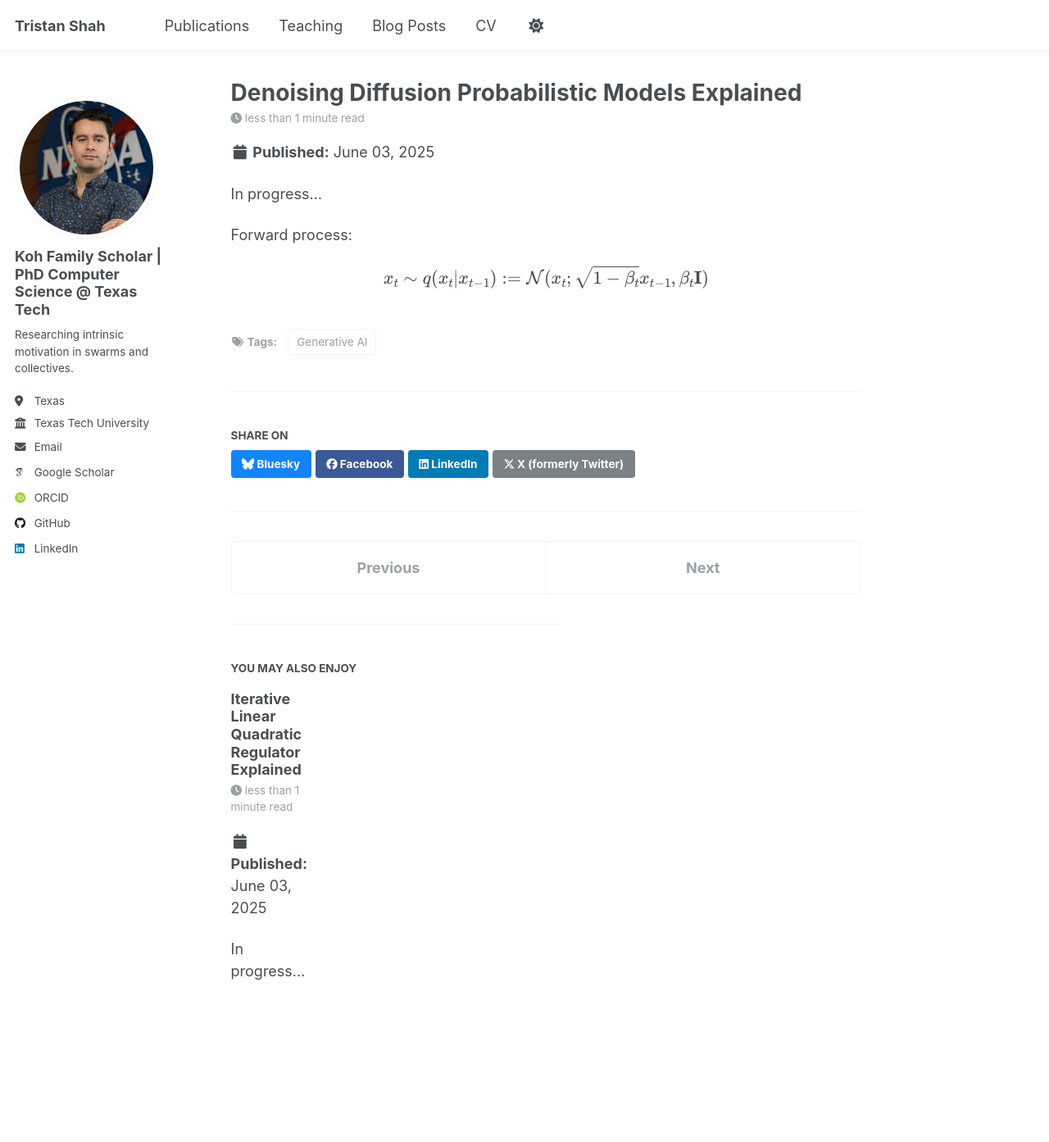
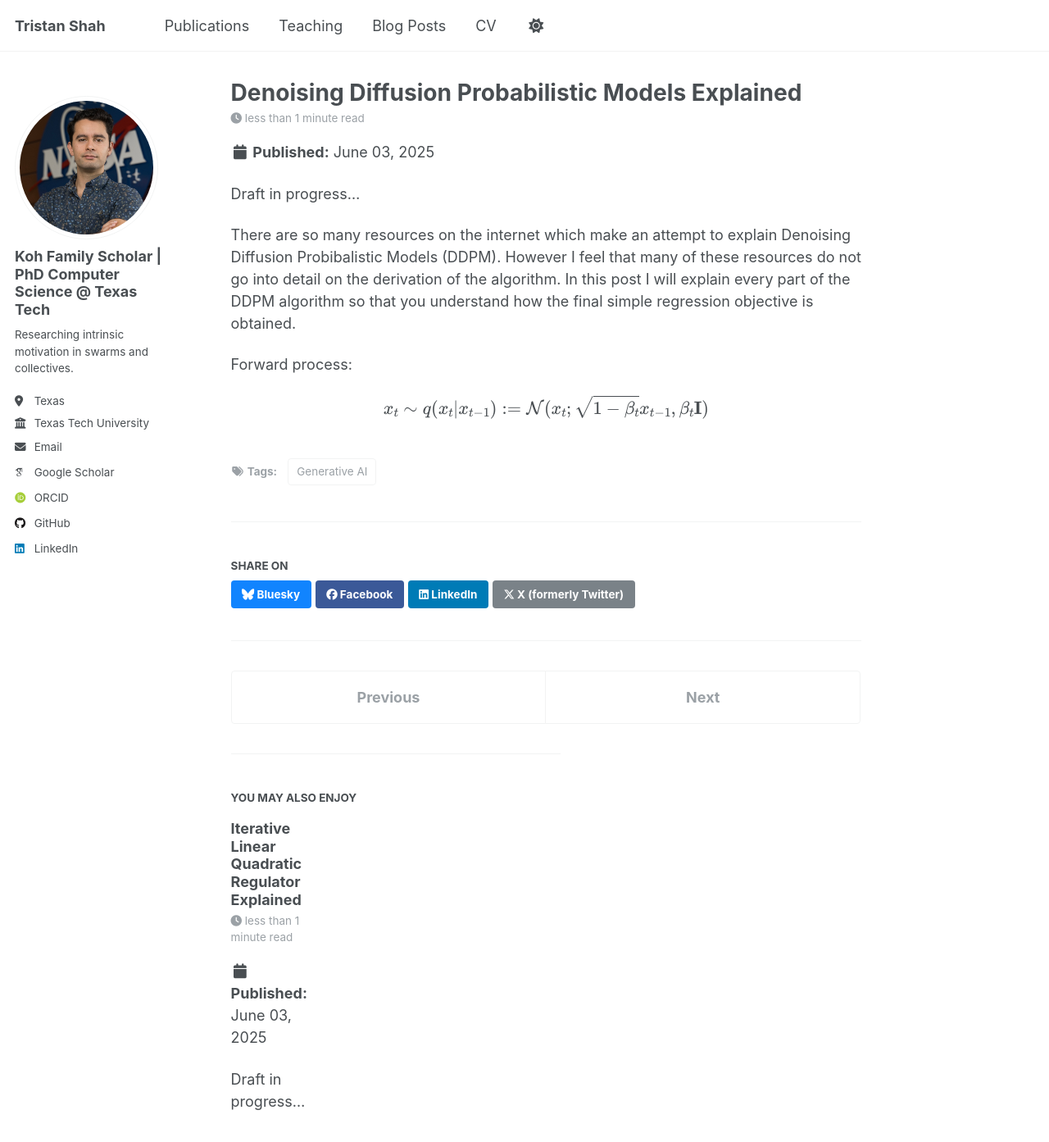
Before and after one commit to gladisor/gladisor.github.io, a Jekyll site: the page built from _posts/2025-06-03-ddpm_explained.md, in a window 1280 px wide and 1400 px high. Shown: the top 1393 px of the window at 82% size. Built offline with Jekyll 4.4.1, drawn with Linux system fonts in a browser that asks for light colours; some web fonts are replaced.

Commit message:
personal website

```diff
--- a/_posts/2025-06-03-ddpm_explained.md
+++ b/_posts/2025-06-03-ddpm_explained.md
@@ -6,7 +6,9 @@ tags:
   - Generative AI
 ---
 
-In progress...
+Draft in progress...
+
+There are so many resources on the internet which make an attempt to explain Denoising Diffusion Probibalistic Models (DDPM). However I feel that many of these resources do not go into detail on the derivation of the algorithm. In this post I will explain every part of the DDPM algorithm so that you understand how the final simple regression objective is obtained.
 
 Forward process:
 
--- a/_posts/2025-06-03-iLQR_explained.md
+++ b/_posts/2025-06-03-iLQR_explained.md
@@ -6,4 +6,4 @@ tags:
   - Control Theory
 ---
 
-In progress...
+Draft in progress...
```
